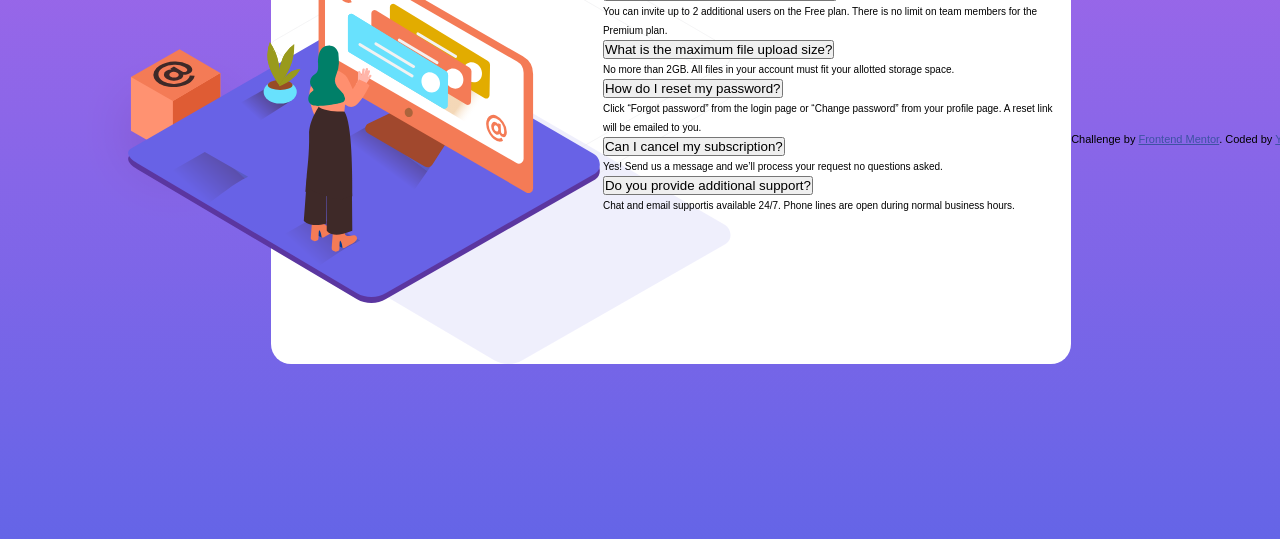
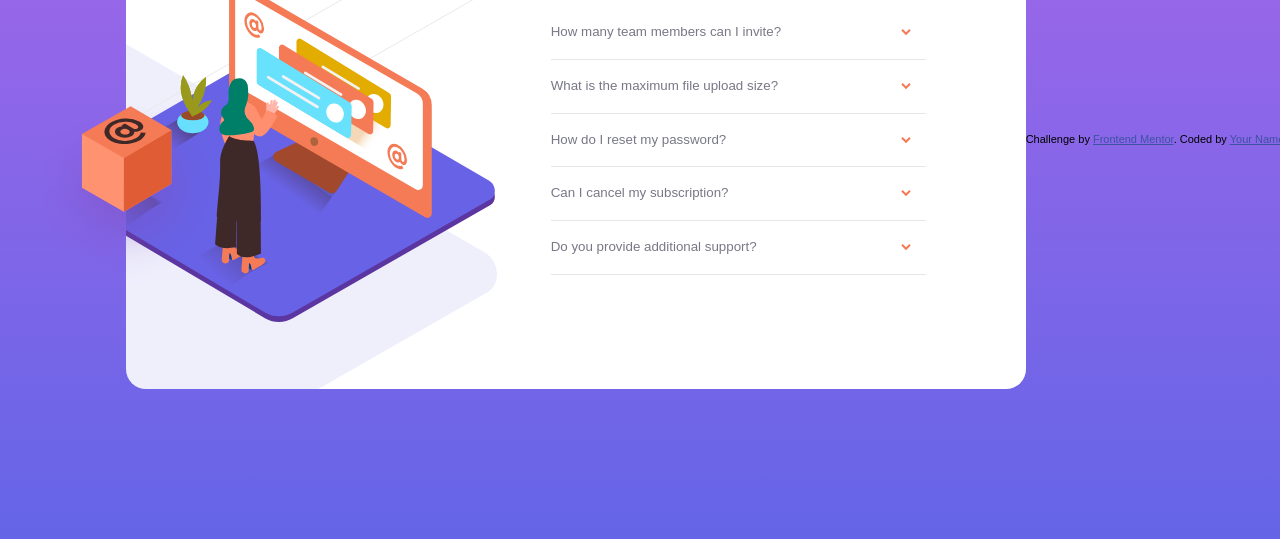
Before and after one commit to Barna-Molnar/faq-accordion-card, a website: page index.html in a window 1280 px wide. Shown: the part 261-800 px from the top of the page. Drawn offline with Linux system fonts and the light colour scheme; a web font is replaced by a local one.

Commit message:
Desktop version css Stage1

```diff
--- a/index.html
+++ b/index.html
@@ -27,12 +27,12 @@
   </head>
   <body>
     <div class="container">
-      <img
-        class="image--box"
-        src="/images/illustration-box-desktop.svg"
-        alt=""
-      />
       <div class="card">
+        <img
+          class="image--box"
+          src="/images/illustration-box-desktop.svg"
+          alt=""
+        />
         <div class="card__image">
           <img
             class="card__image--woman"
@@ -47,11 +47,11 @@
           <div class="questions__container">
             <!-- 1. question  -->
             <div class="question__item">
-              <button class="question__question">
+              <button class="question__item__question">
                 How many team members can I invite?
               </button>
 
-              <div class="question__answer collapse">
+              <div class="question__item__answer collapse">
                 <p class="question__content">
                   You can invite up to 2 additional users on the Free plan.
                   There is no limit on team members for the Premium plan.
@@ -61,10 +61,10 @@
 
 
           <div class="question__item">
-              <button class="question__question">
+              <button class="question__item__question">
                 What is the maximum file upload size?
               </button>
-            <div class="question__answer collapse">
+            <div class="question__item__answer collapse">
               <p class="question__content">
                 No more than 2GB. All files in your account must fit your allotted
                 storage space.
@@ -73,10 +73,10 @@
           </div>
 
             <div class="question__item">
-              <button class="question__question">
+              <button class="question__item__question">
                How do I reset my password?
               </button>
-            <div class="question__answer collapse">
+            <div class="question__item__answer collapse">
               <p class="question__content">
                 Click “Forgot password” from the login page or “Change password”
               from your profile page. A reset link will be emailed to you.
@@ -85,10 +85,10 @@
           </div>
 
             <div class="question__item">
-                <button class="question__question">
+                <button class="question__item__question">
                 Can I cancel my subscription?
                 </button>
-              <div class="question__answer collapse">
+              <div class="question__item__answer collapse">
                 <p class="question__content">
                    Yes! Send us a message and we’ll process your request no questions
               asked.
@@ -97,10 +97,10 @@
             </div>
 
               <div class="question__item">
-                <button class="question__question">
+                <button class="question__item__question">
                Do you provide additional support?
                 </button>
-              <div class="question__answer collapse">
+              <div class="question__item__answer collapse">
                 <p class="question__content">
                    Chat and email supportis available 24/7. Phone lines are open
               during normal business hours.
--- a/sass/base.scss
+++ b/sass/base.scss
@@ -22,7 +22,7 @@ html {
 }
 body {
   font-family: 'Kumbh Sans', sans-serif;
-  font-weight: 300;
+  font-weight: 400;
   line-height: 1.9;
   width: 1440px;
   height: 100%;
--- a/sass/card.scss
+++ b/sass/card.scss
@@ -1,4 +1,5 @@
 .container {
+  position: relative;
   width: 100%;
   height: 100vh;
   display: flex;
@@ -8,32 +9,76 @@
     var(--color--soft-violet),
     var(--color--soft-blue)
   );
+  .image--box {
+    position: absolute;
+    position: absolute;
+    top: 43%;
+    left: -10.5%;
+    z-index: 10;
+  }
 
   .card {
+    position: relative;
     background-color: white;
     border-radius: 2rem;
-    width: 80rem;
-    height: 45rem;
-    padding: 3rem 1.5rem;
+    width: 90rem;
+    height: 50rem;
+    padding: 5rem 5rem 0 0;
     background-image: url(/images/bg-pattern-desktop.svg);
     background-repeat: no-repeat;
-    background-size: cover;
-    // background-position-x: -10rem;
-    // background-position-y: 5rem;
+    background-position: left 900% top 65%;
     display: flex;
 
-    background-size: contain;
     &__image {
       width: 50%;
       position: relative;
+      overflow: hidden;
       &--woman {
         position: absolute;
-        left: -50%;
+        left: -18%;
+        bottom: 15%;
+        width: 105%;
       }
     }
 
-    &____questions {
+    &__questions {
       width: 50%;
+
+      &--title {
+        font-size: 3rem;
+        margin-bottom: 1rem;
+      }
+
+      .questions__container {
+        // background-color: red;
+        padding-right: 5rem;
+        display: flex;
+        flex-direction: column;
+
+        font-size: 12px;
+
+        .question__item {
+          border-bottom: 1px solid var(--color--grayish-blue-light2);
+          padding: 1.5rem 1.5rem 1.5rem 0;
+          &__question {
+            position: relative;
+            border: none;
+            background-color: transparent;
+            width: 100%;
+            text-align: left;
+            color: var(--color--grayish-blue-light1);
+            font-weight: 500;
+          }
+          &__question::after {
+            content: url('../images/icon-arrow-down.svg');
+            position: absolute;
+            right: 0;
+          }
+          &__answer {
+            display: none;
+          }
+        }
+      }
     }
   }
 }
```
Also changed, not shown: css/style.css.
